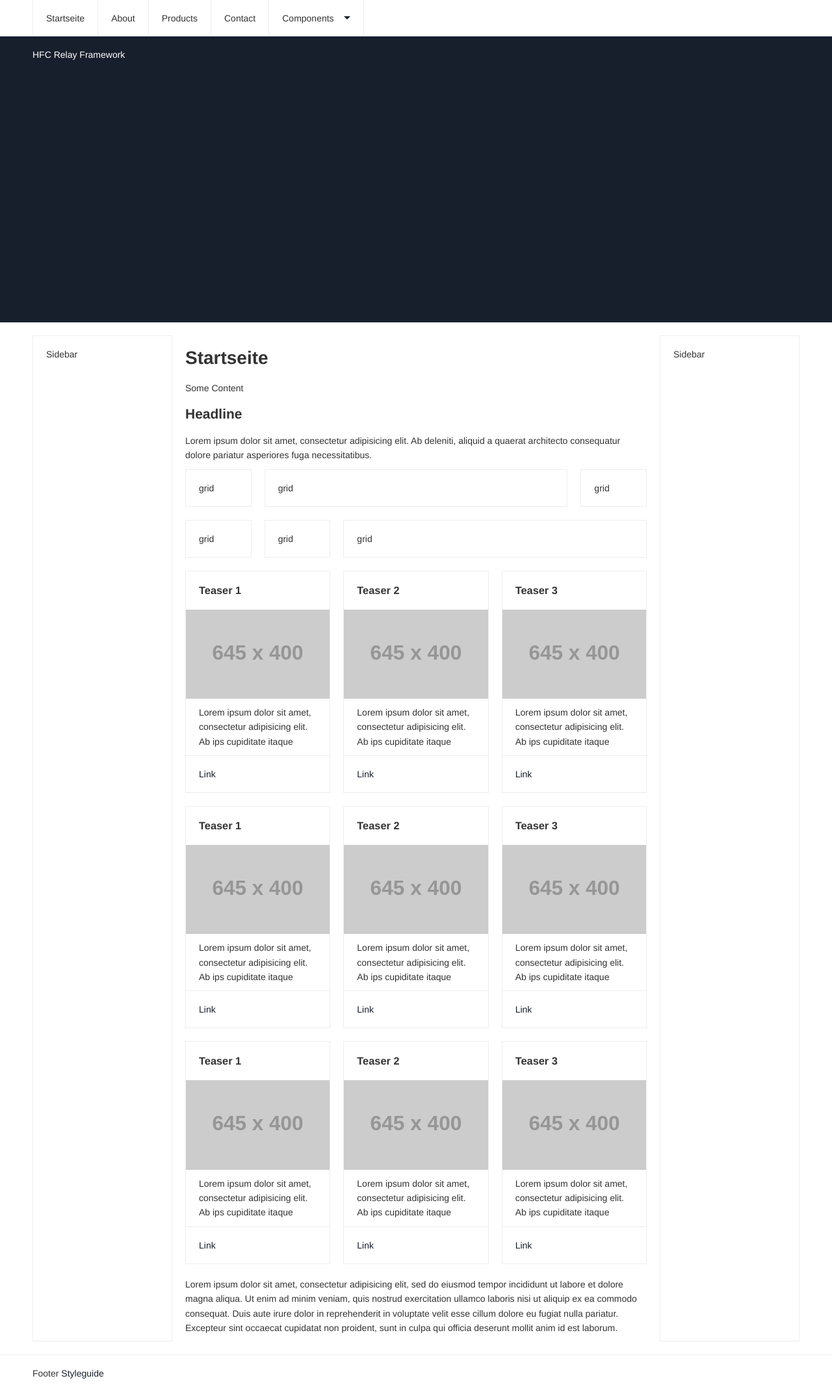
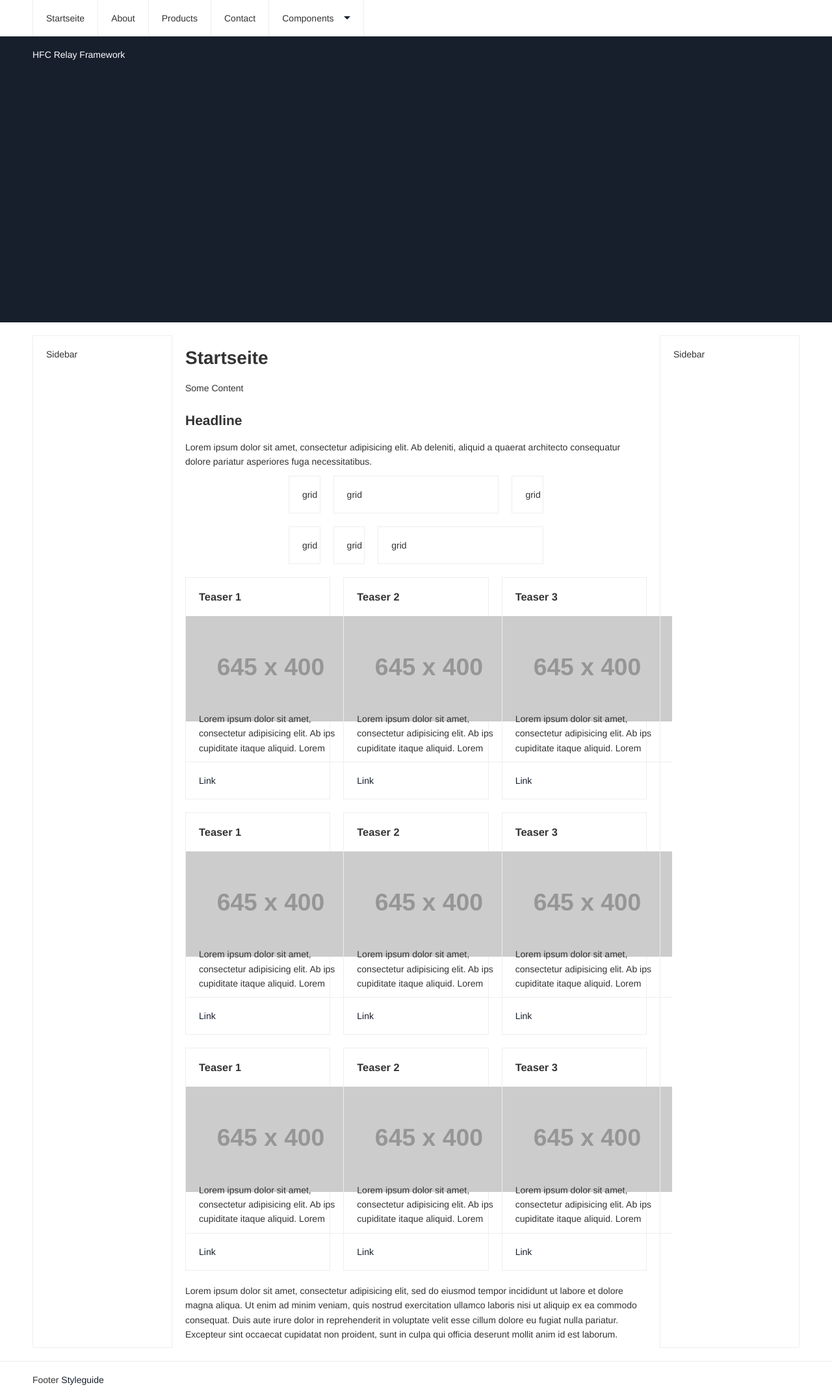
Before and after one commit to NilsDannemann/j_hfc_relay, a Jekyll site: the page built from index.html, in a window 1280 px wide. Shown: the whole page at 65% size. Built offline with Jekyll 4.4.1, drawn with Linux system fonts in a browser that asks for light colours.

Commit message:
[fix] flexbox container

```diff
--- a/_includes/components_base/content/_content.scss
+++ b/_includes/components_base/content/_content.scss
@@ -14,6 +14,11 @@
 
 	&__page {
 		flex: 1;
+		@include flexbox();
+
+		> h1, h2, h3, h4, h5, h6, p {
+			width: 100%; // for: flexbox
+		}
 	}
 }
 
@@ -28,5 +33,9 @@
 		&__inner {
 			@include flexbox($direction: column);
 		}
+
+		&__page {
+			flex: inherit;
+		}
 	}
 }
```
